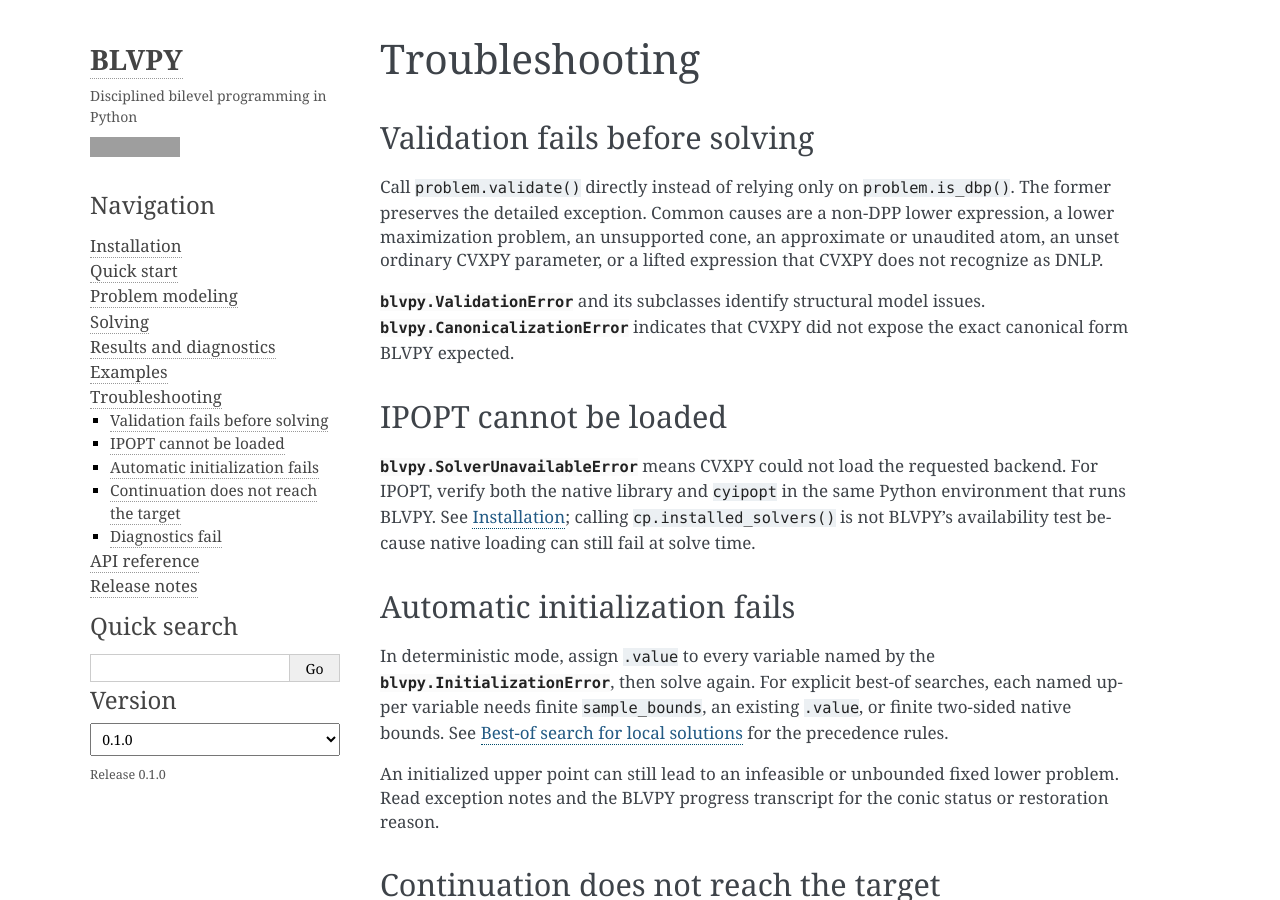
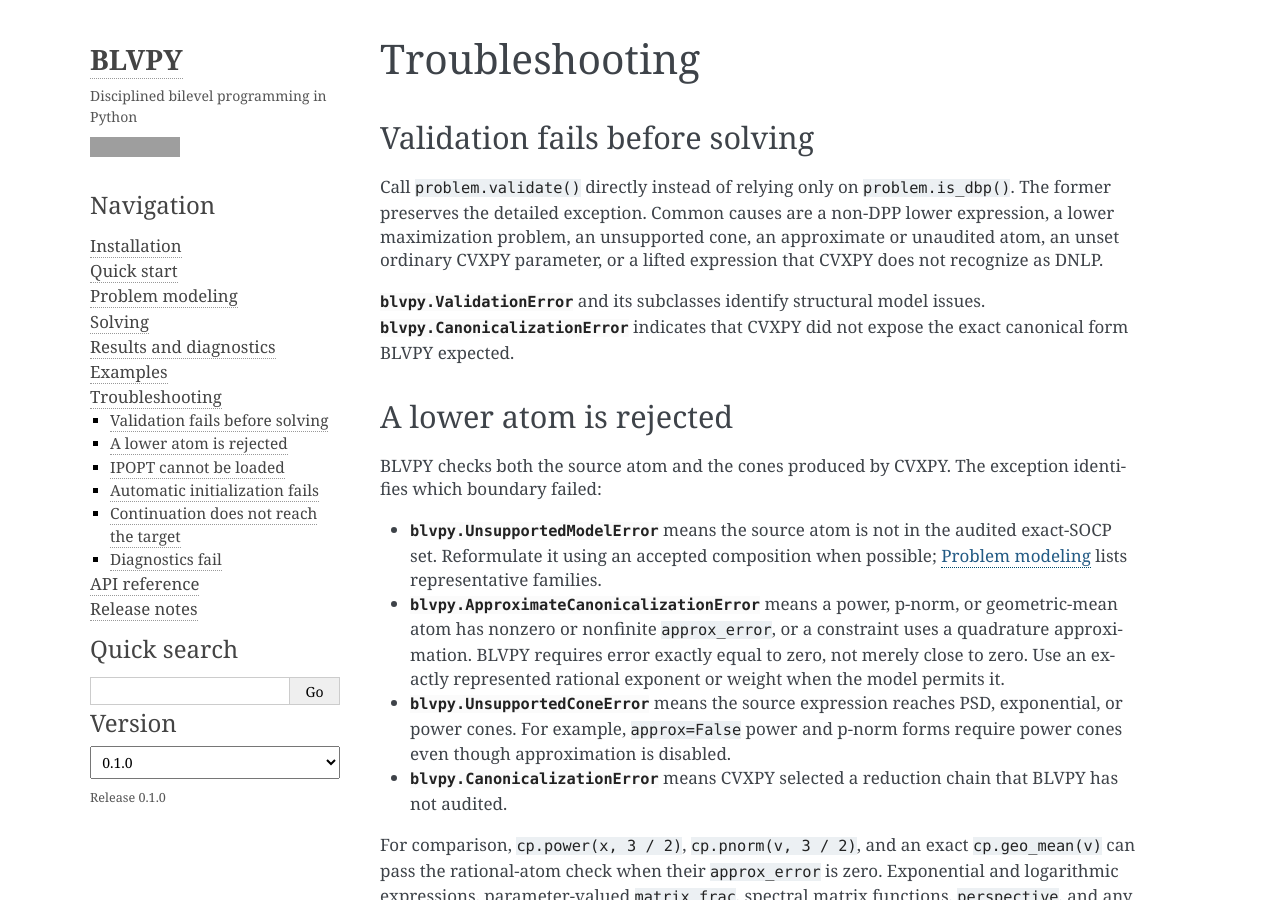
Before and after one commit to dxogrp/blvpy, a Sphinx documentation site: the page built from docs/troubleshooting.md, in a window 1280 px wide and 900 px high. Built offline with Sphinx 7.4.7, drawn with Linux system fonts in a browser that asks for light colours; some of the changed text lies outside the part shown; grey boxes are pictures that could not be loaded.

Commit message:
Update docs about audited lower-problem atoms

```diff
--- a/docs/troubleshooting.md
+++ b/docs/troubleshooting.md
@@ -11,6 +11,31 @@ a lifted expression that CVXPY does not recognize as DNLP.
 {class}`blvpy.ValidationError` and its subclasses identify structural model
 issues. {class}`blvpy.CanonicalizationError` indicates that CVXPY did not expose
 the exact canonical form BLVPY expected.
+
+## A lower atom is rejected
+
+BLVPY checks both the source atom and the cones produced by CVXPY. The exception
+identifies which boundary failed:
+
+- {class}`blvpy.UnsupportedModelError` means the source atom is not in the
+  audited exact-SOCP set. Reformulate it using an accepted composition when
+  possible; {doc}`modeling` lists representative families.
+- {class}`blvpy.ApproximateCanonicalizationError` means a power, p-norm, or
+  geometric-mean atom has nonzero or nonfinite `approx_error`, or a constraint
+  uses a quadrature approximation. BLVPY requires error exactly equal to zero,
+  not merely close to zero. Use an exactly represented rational exponent or
+  weight when the model permits it.
+- {class}`blvpy.UnsupportedConeError` means the source expression reaches PSD,
+  exponential, or power cones. For example, `approx=False` power and p-norm
+  forms require power cones even though approximation is disabled.
+- {class}`blvpy.CanonicalizationError` means CVXPY selected a reduction chain
+  that BLVPY has not audited.
+
+For comparison, `cp.power(x, 3 / 2)`, `cp.pnorm(v, 3 / 2)`, and an exact
+`cp.geo_mean(v)` can pass the rational-atom check when their `approx_error` is
+zero. Exponential and logarithmic expressions, parameter-valued
+`matrix_frac`, spectral matrix functions, `perspective`, and any atom with a
+nonzero approximation error remain unsupported.
 
 ## IPOPT cannot be loaded
 
```
